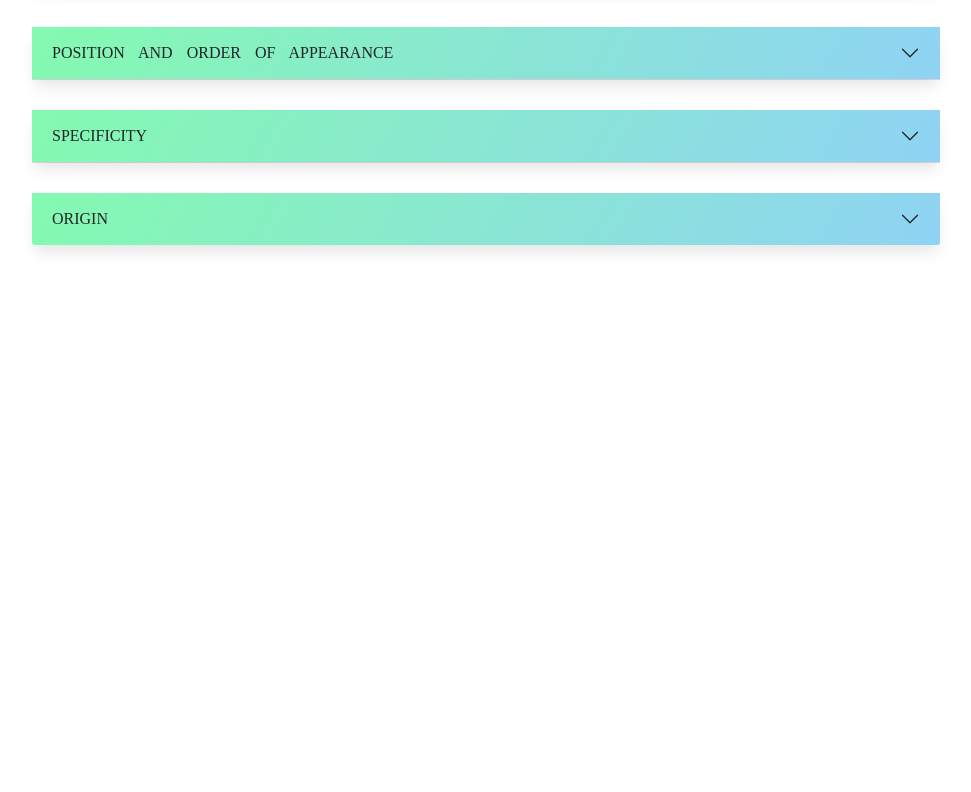
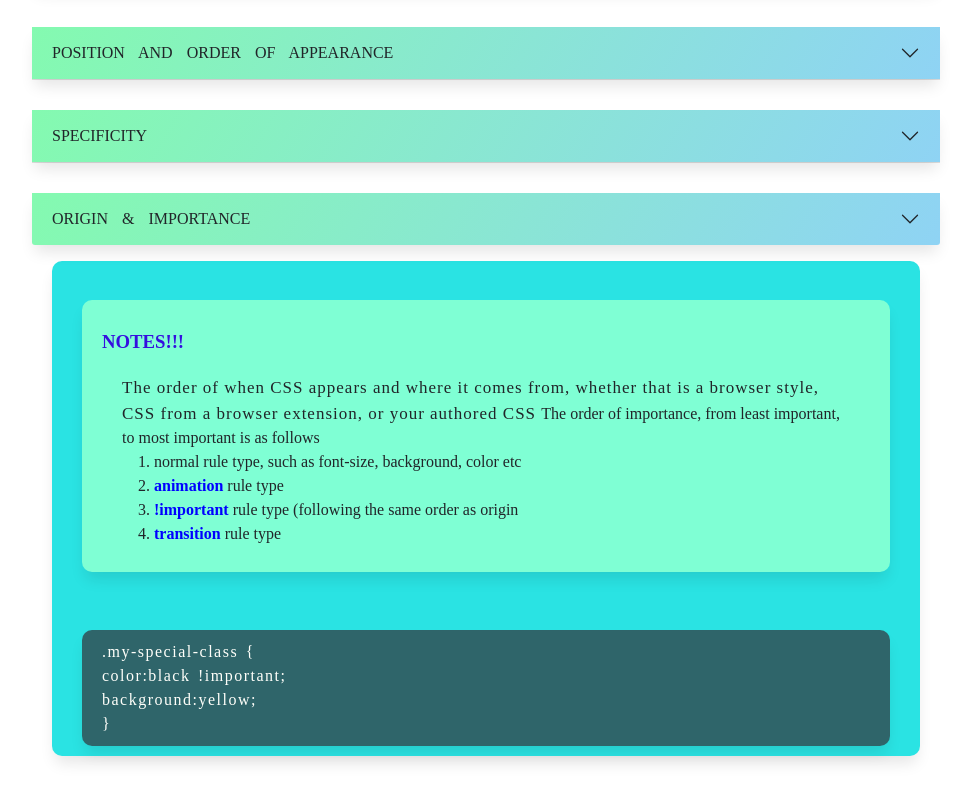
Before and after one commit to raymanu404/learning_web, a website with bundled scripts: page src/html/learining-css.html in a window 1280 px wide. Shown: the part 1087-1879 px from the top of the page, without its empty margins (28-999 px from the left). Before the commit the page ends 1352 px from the top, so only its background shows below. Built offline with nearby package versions, Linux system fonts and the light colour scheme.

Commit message:
finalize cascade algorithm of css

```diff
--- a/src/html/learining-css.html
+++ b/src/html/learining-css.html
@@ -775,24 +775,54 @@
                         <div class="accordion-item">
                             <h2 class="accordion-header" id="cascade-section-head-id-example-2">
                                 <button class="accordion-button collapsed" type="button" data-bs-toggle="collapse"
-                                    data-bs-target="#flush-cascade-section-example-2" aria-expanded="false"
-                                    aria-controls="flush-cascade-section-example-2">
-                                    Origin
+                                    data-bs-target="#flush-cascade-section-example-3" aria-expanded="false"
+                                    aria-controls="flush-cascade-section-example-3">
+                                    Origin & Importance
                                 </button>
                             </h2>
-                            <div id="flush-cascade-section-example-2" class="accordion-collapse collapse "
+                            <div id="flush-cascade-section-example-3" class="accordion-collapse collapse show"
                                 aria-labelledby="cascade-section-head-id-example-2"
                                 data-bs-parent="#cascade-section-accordion-container-id">
                                 <div class="accordion-body d-flex flex-column gap-4">
                                     <!--EXAMPLE 1 -->
                                     <example-template slot="section-example-container-legend">
                                         <div slot="example-container-slot-legend" class="d-flex flex-column gap-5">
+                                            <notes-template slot="example-container-slot-legend">
+                                                <div slot="notes-slot-legend">
+                                                    <span class="special_span_class">
+                                                        The order of when CSS appears and
+                                                        where
+                                                        it
+                                                        comes from, whether that is a browser style, CSS from a browser
+                                                        extension, or
+                                                        your authored CSS
+                                                    </span>
+                                                    <span>
+                                                        The order of importance, from least important, to most important
+                                                        is as follows
+                                                    </span>
+                                                    <ol>
+                                                        <li>normal rule type, such as font-size, background, color etc
+                                                        </li>
+                                                        <li><span class="highlight-word-class">animation</span> rule
+                                                            type</li>
+                                                        <li><span class="highlight-word-class">!important</span> rule
+                                                            type (following the same order as origin
+                                                        </li>
+                                                        <li><span class="highlight-word-class">transition</span> rule
+                                                            type</li>
+                                                    </ol>
+                                                </div>
+                                            </notes-template>
+                                            <div>
+                                                <div class="code_segment_class"
+                                                    data-code-segment="code_segment_cascade_section_specificity_example">
 
+                                                </div>
+                                            </div>
                                         </div>
-
                                     </example-template>
                                     <!--END OF EXAMPLE -->
-
                                 </div>
                             </div>
                         </div>
--- a/src/ts/learning-css.ts
+++ b/src/ts/learning-css.ts
@@ -203,6 +203,10 @@ const code_segment_cascade_section_specificity_example_Text_List = [
       color:black
       background:yellow
     }`,
+  `.my-special-class {
+      color:black !important;
+      background:yellow;
+    }`,
 ];
 
 const injectTextCodeIntoElements = () => {
```
Lines whose indentation alone changed are shown as unchanged.
